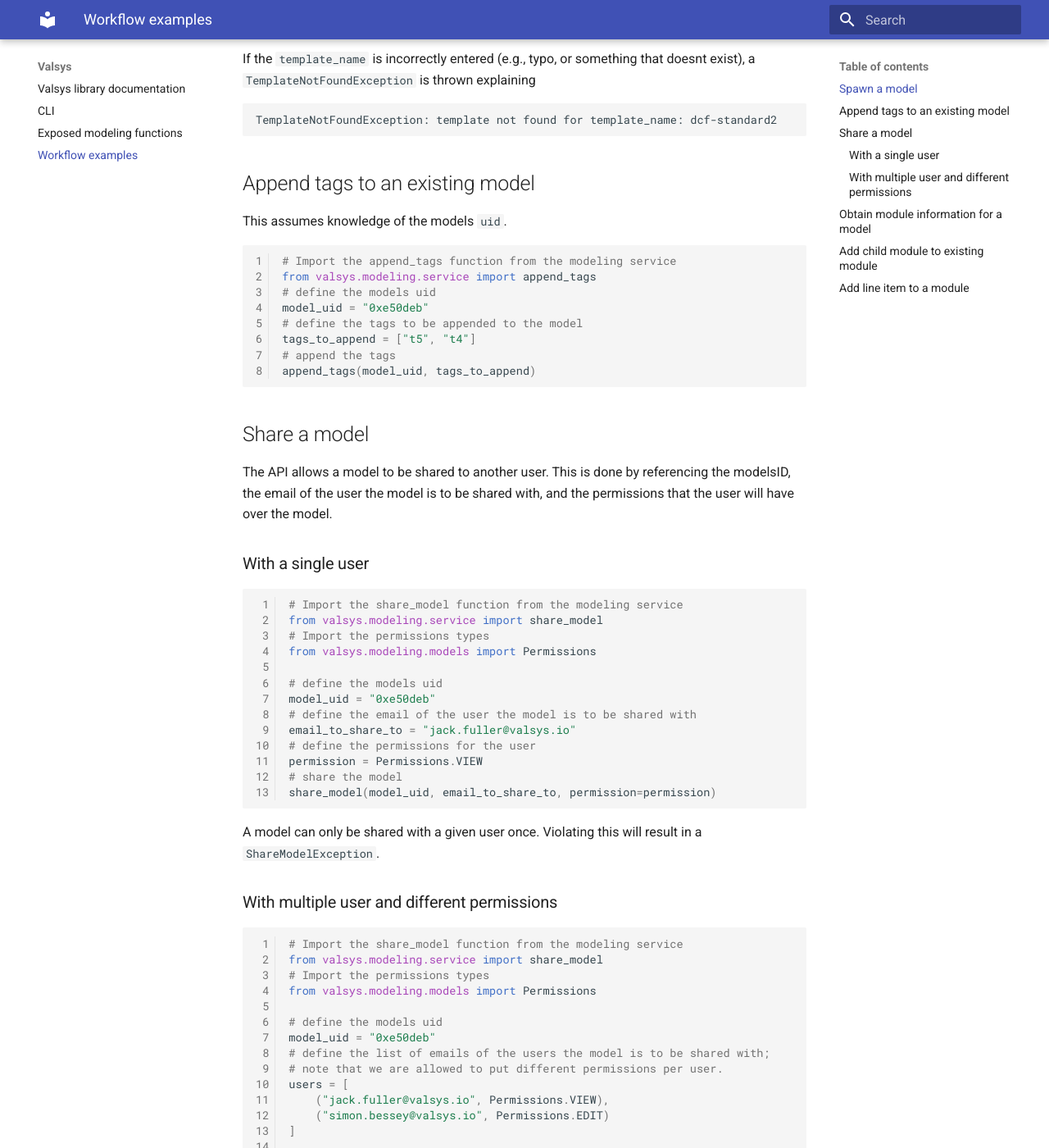
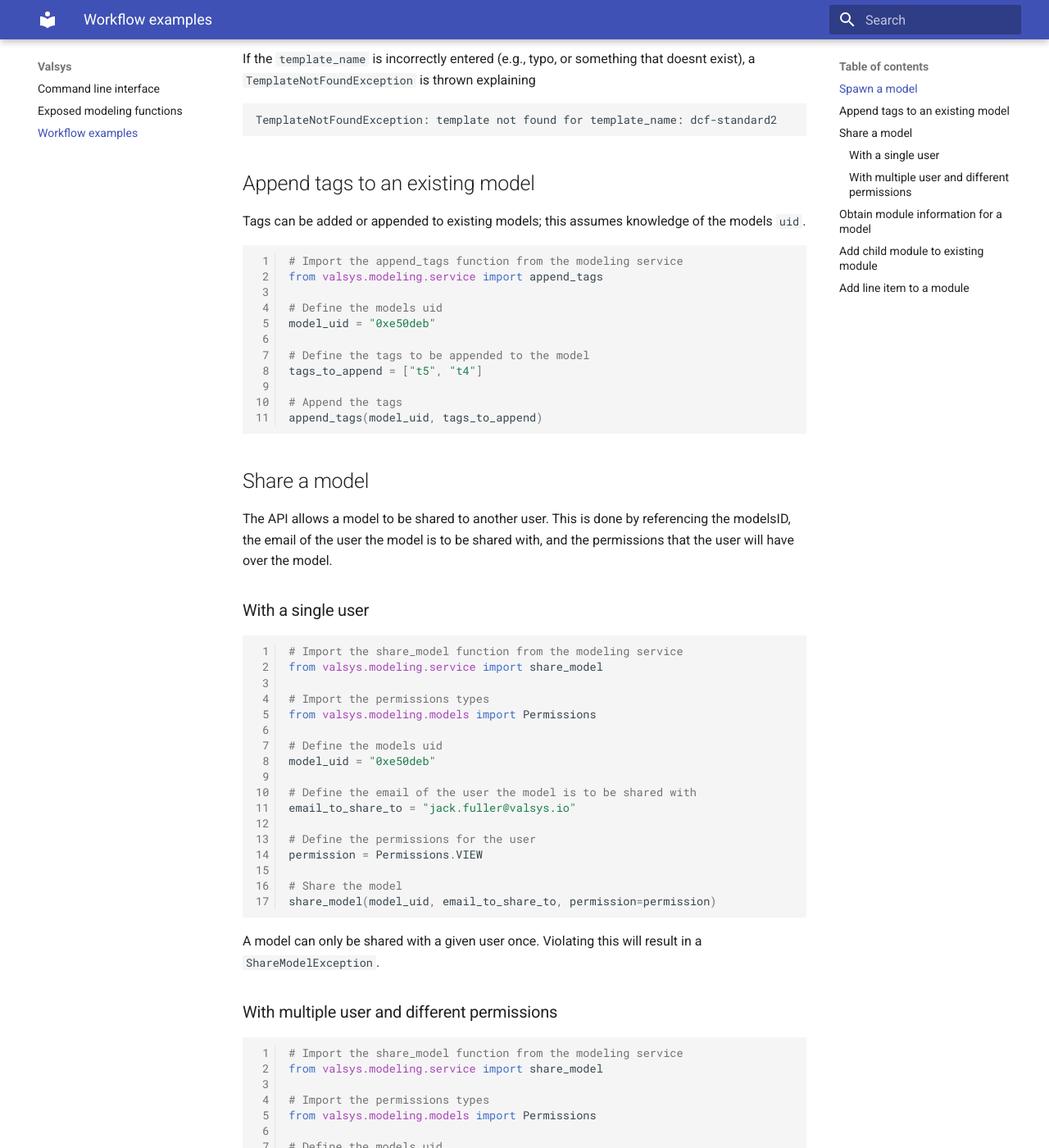
Before and after one commit to valsysinc/valsys-api, an MkDocs documentation site: the page built from docs/workflowExamples.md, in a window 1280 px wide and 1400 px high, scrolled down 738 px. Shown: the whole window at 82% size. Built offline with MkDocs 1.6.1 and Material for MkDocs 9.7.7, drawn with Linux system fonts in a browser that asks for light colours; some of the changed text lies outside the part shown.

Commit message:
update docs

````diff
--- a/docs/cli.md
+++ b/docs/cli.md
@@ -1,5 +1,5 @@
-# CLI
-The valsys library can be used from source via a CLI.
+# Command line interface
+The valsys library can be used from source via a command line interface (CLI).
 
 This works by providing (via command line arguments) the path to a configuration file to the `main.py` python entry point:
 ```
@@ -148,7 +148,7 @@
     ]
 }
 ```
-there are two main chunks of config:
+There are two main chunks of config:
 
 * `spawnModelsConfig` which controls the overal models to be spawned,
 * `populateModulesConfig` which controls the module population of the models.
--- a/docs/index.md
+++ /dev/null
@@ -1,3 +0,0 @@
-# Valsys library documentation
-
-- documentation hub for the Valsys API library.
--- a/docs/workflowExamples.md
+++ b/docs/workflowExamples.md
@@ -3,7 +3,7 @@
 This is a collection of examples of how to use the Valsys library.
 
 ## Spawn a model
-This is one of the most involved processes, in terms of the required data.
+This workflow allows a model to be spawned from a template.
 
 In the below example, we show how to spawn a `SBUX` model and obtain its model `uid`.
 
@@ -37,15 +37,18 @@
 ```
 
 ## Append tags to an existing model
-This assumes knowledge of the models `uid`.
+Tags can be added or appended to existing models; this assumes knowledge of the models `uid`.
 ```python linenums="1"
 # Import the append_tags function from the modeling service
 from valsys.modeling.service import append_tags
-# define the models uid
+
+# Define the models uid
 model_uid = "0xe50deb"
-# define the tags to be appended to the model
+
+# Define the tags to be appended to the model
 tags_to_append = ["t5", "t4"]
-# append the tags
+
+# Append the tags
 append_tags(model_uid, tags_to_append)
 ```
 
@@ -55,16 +58,20 @@
 ```python linenums="1"
 # Import the share_model function from the modeling service
 from valsys.modeling.service import share_model
+
 # Import the permissions types
 from valsys.modeling.models import Permissions
 
-# define the models uid
+# Define the models uid
 model_uid = "0xe50deb"
-# define the email of the user the model is to be shared with
+
+# Define the email of the user the model is to be shared with
 email_to_share_to = "jack.fuller@valsys.io"
-# define the permissions for the user
+
+# Define the permissions for the user
 permission = Permissions.VIEW
-# share the model
+
+# Share the model
 share_model(model_uid, email_to_share_to, permission=permission)
 ```
 A model can only be shared with a given user once. Violating this will result in a `ShareModelException`.
@@ -72,19 +79,21 @@
 ```python linenums="1"
 # Import the share_model function from the modeling service
 from valsys.modeling.service import share_model
+
 # Import the permissions types
 from valsys.modeling.models import Permissions
 
-# define the models uid
+# Define the models uid
 model_uid = "0xe50deb"
-# define the list of emails of the users the model is to be shared with;
+
+# Define the list of emails of the users the model is to be shared with;
 # note that we are allowed to put different permissions per user.
 users = [
     ("jack.fuller@valsys.io", Permissions.VIEW),
     ("simon.bessey@valsys.io", Permissions.EDIT)
 ]
 
-# share the model
+# Share the model
 for email, permission in users:
     share_model(model_uid, email, permission=permission)
 ```
@@ -171,15 +180,20 @@
 ```python linenums="1"
 # Import the add_child_module function from the modeling service
 from valsys.modeling.service import add_child_module, pull_model_information
-# define the model id
+
+# Define the model id
 model_id = '0xe50deb'
-# define the id of the parent module
+
+# Define the id of the parent module
 parent_module_id = '0xe51235'
-# define the name of the new module
+
+# Define the name of the new module
 new_module_name = 'new module'
-# go get the case uid for the model
+
+# Go get the case uid for the model
 case_id = pull_model_information(model_id).first.uid
-# use the above data to add a child module
+
+# Use the above data to add a child module
 new_module = add_child_module(
     parent_module_id = parent_module_id,
     name = new_module_name,
@@ -192,14 +206,22 @@
 ```python linenums="1"
 # Import the add_line_item function from the modeling service
 from valsys.modeling.service import add_line_item, pull_model_information
-# Define the required data
+
+# Define the modelID
 model_id = '0xe50deb'
+
+# Define the module ID of the module the line item is to be added to
 module_id = '0xe51235'
+
+# Define the name of the new line item
 line_item_name = 'new line item'
+
+# Define the order in the module of the new line item
 line_item_order = 10
 
 # Get the caseID from the modelID
 case_id = pull_model_information(model_id).first.uid
+
 # Add the new line item, which returns a new line line object.
 new_line_item = add_line_item(
     model_id = model_id,
````
Also changed, not shown: README.md (+3 -1 lines).
